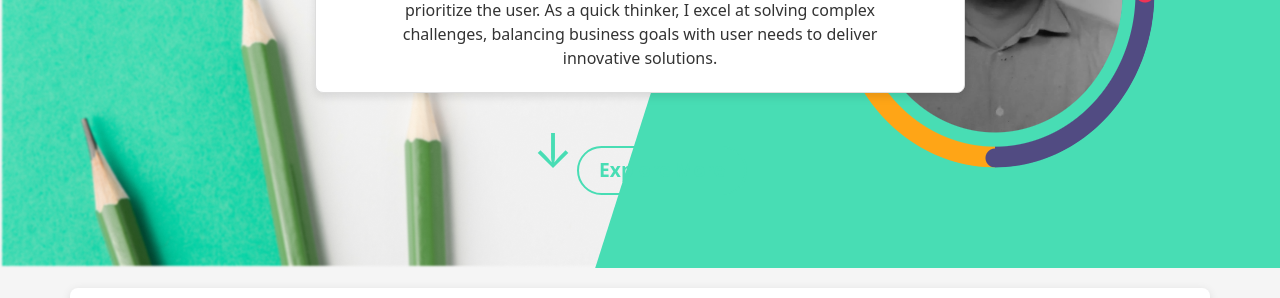
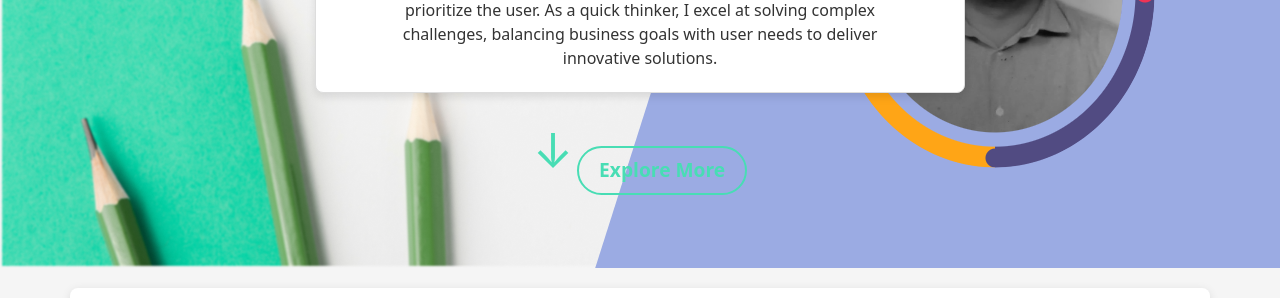
Before and after one commit to ashwinkalyanpur/portfolio, a plain HTML site: page index.html in a window 1280 px wide. Shown: the part 282-580 px from the top of the page. Drawn offline with nearby package versions, Linux system fonts and the light colour scheme.

Commit message:
Updated Banner Color

```diff
--- a/assets/style.css
+++ b/assets/style.css
@@ -44,7 +44,7 @@ h1 {
 }
 .headerBG {
     clip-path: polygon(60.1% 0.5%, 100% 0%, 100% 100%, 46.5% 100%);
-    background-color:RGBA(  72,221,180,1);
+    background-color:rgba(155,171,227,1);
     height: 550px;
     position: absolute;
     width: 100%;
```
